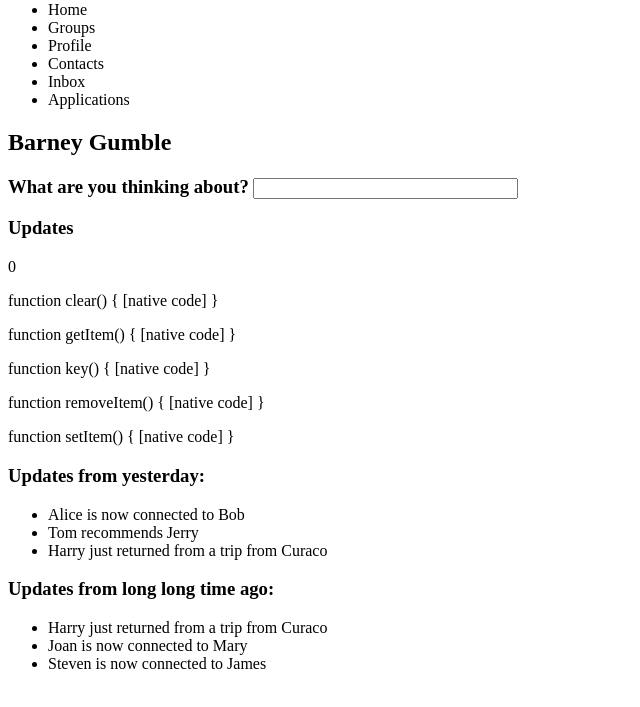
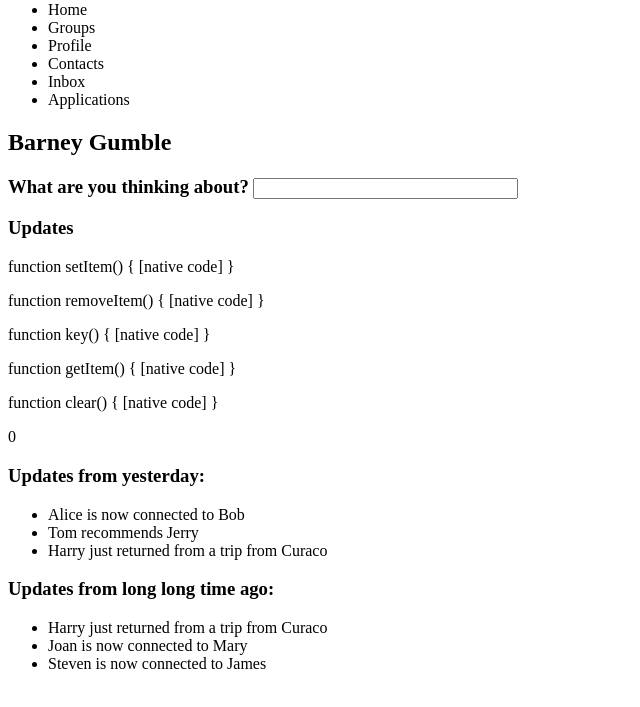
Before and after one commit to mbrenman/comp20-mbrenman, a plain HTML site: page status_updates/profile.html in a window 1280 px wide. Shown: the part 79-786 px from the top of the page, without its empty margins (0-640 px from the left). Drawn offline with Linux system fonts and the light colour scheme.

Commit message:
newer messages are now at the top

```diff
--- a/status_updates/profile.html
+++ b/status_updates/profile.html
@@ -28,7 +28,7 @@
         elem = document.getElementById("status");
         output = "";
         for (key in localStorage) {
-            output = output + "<p>" + localStorage[key] + "</p>\n";
+            output =  "<p>" + localStorage[key] + "</p>\n" + output;
         }
         elem.innerHTML = output;
     };
```
